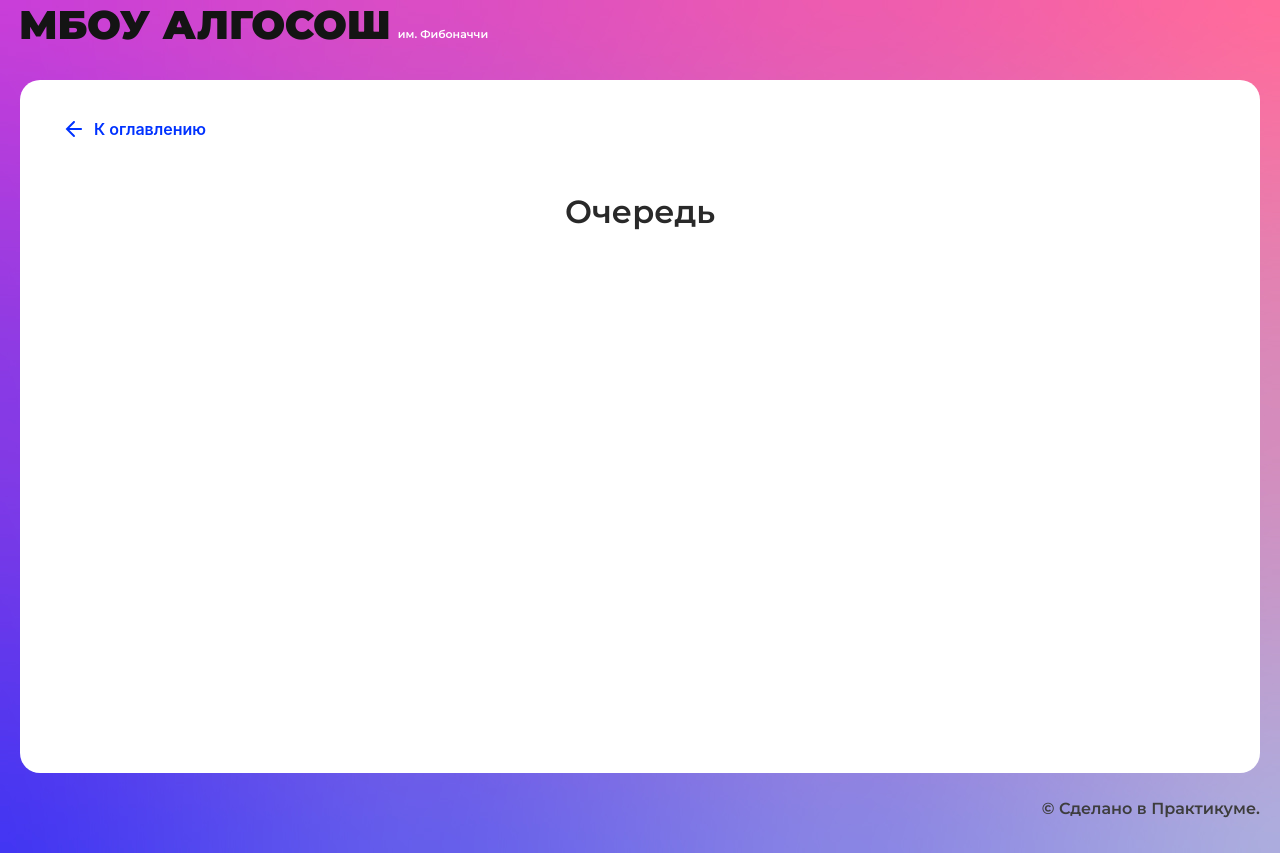
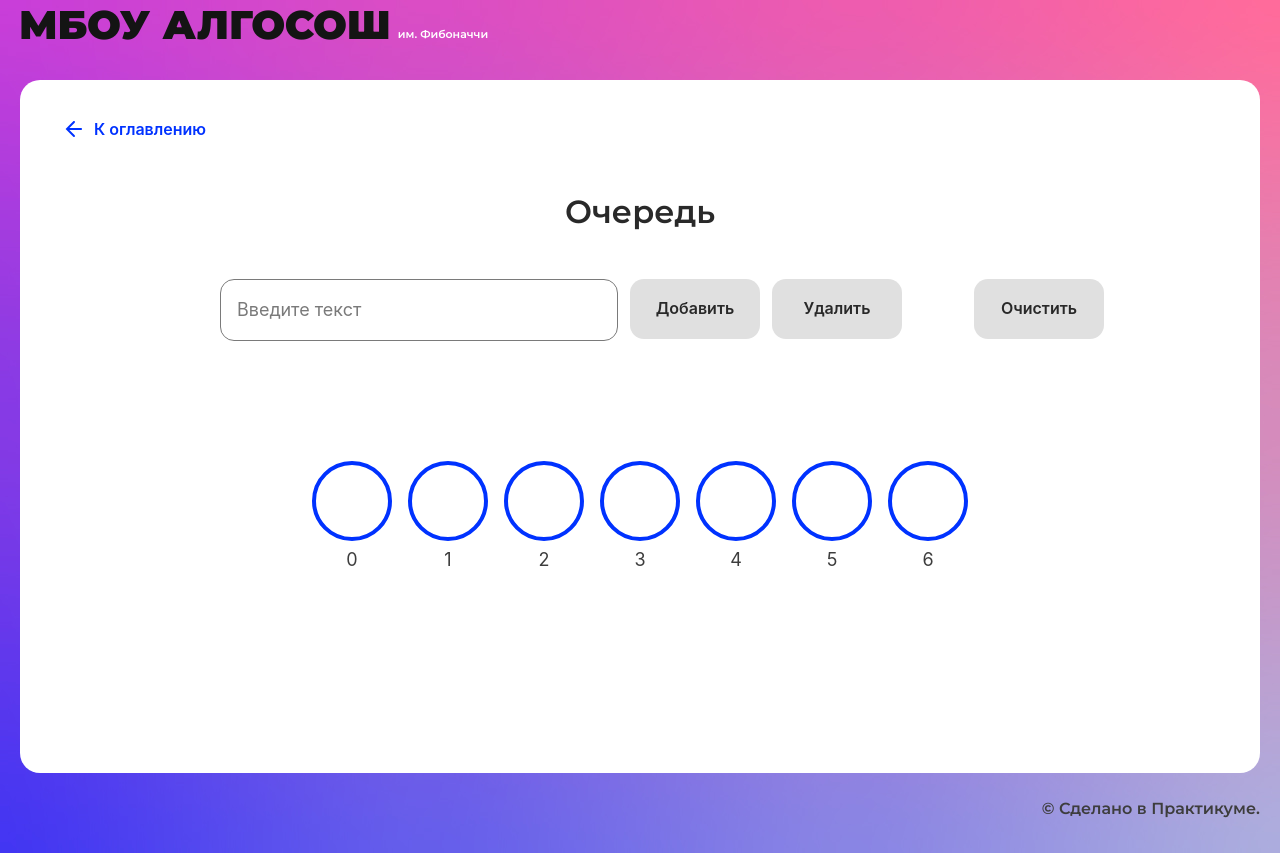
Before and after one commit to Dvdovina/algoSosh, a React (Create React App) app: page /queue in a window 1280 px wide. Built offline with nearby package versions, Linux system fonts and the light colour scheme.

Commit message:
feat: queue-algorithm

```diff
--- /dev/null
+++ b/src/components/queue-page/queue-page algorithm.ts
@@ -0,0 +1,63 @@
+
+
+type TQueue<T> = {
+    enqueue: (item: T) => void;
+    dequeue: () => void;
+    peak: () => T | null;
+    getTail: () => T | null;
+    getElements: () => (T | null)[];
+    isEmpty: () => boolean;
+    clear: () => void;
+}
+
+export class Queue<T> implements TQueue<T> {
+    private container: (T | null)[] = [];
+    private head = 0;
+    private tail = 0;
+    private length: number = 0;
+    private size: number = 0;
+    constructor(size: number) {
+        this.size = size;
+        this.container = Array(size);
+    }
+    enqueue = (i: T) => {
+        if (this.length >= this.size) {
+            throw new Error("Maximum length error");
+        }
+        this.container[this.tail % this.size] = i;
+        this.tail++;
+        this.length++;
+    };
+    dequeue = () => {
+        if (this.isEmpty()) {
+            throw new Error("The queue is empty");
+        }
+        const item = this.container[this.head];
+        delete this.container[this.head % this.size];
+        this.length--;
+        this.head++;
+        return item;
+    };
+    peak = () => {
+        if (this.isEmpty()) {
+            throw new Error("The queue is empty");
+        }
+        return this.container[this.head];
+    };
+    getTail = () => {
+        if (this.isEmpty()) {
+            throw new Error("The queue is empty");
+        }
+        return this.container[this.tail - 1];
+    };
+    getElements = () => {
+        return this.container;
+    };
+    isEmpty = () => this.length === 0
+    clear = () => {
+        this.head = 0;
+        this.tail = 0;
+        this.container = Array(this.size);
+        this.length = 0;
+    };
+}
--- a/src/components/queue-page/queue-page.module.css
+++ b/src/components/queue-page/queue-page.module.css
@@ -0,0 +1,27 @@
+.input_box {
+    display: flex;
+    gap: 12px;
+    margin: 0 auto;
+    max-width: 840px;
+}
+
+.buttons_box {
+    display: flex;
+    gap: 12px;
+    justify-content: flex-start;
+    width: 430px;
+}
+
+.clear {
+    margin-left: 60px;
+}
+
+.circle_box {
+    display: flex;
+    gap: 16px;
+    justify-content: center;
+    list-style-type: none;
+    margin: 0 auto;
+    padding-left: 0;
+    padding-top: 120px;
+}
--- a/src/components/queue-page/queue-page.tsx
+++ b/src/components/queue-page/queue-page.tsx
@@ -1,15 +1,105 @@
 import React from "react";
+import { useForm } from "../../hooks/hooks";
+import { useState } from "react";
+import { TString } from "../../types/common-types";
 import { SolutionLayout } from "../ui/solution-layout/solution-layout";
 import queuePageStyles from "./queue-page.module.css"
 import { Input } from "../ui/input/input";
 import { Button } from "../ui/button/button";
 import { Circle } from "../ui/circle/circle";
+import { ElementStates } from "../../types/element-states";
+import { SHORT_DELAY_IN_MS } from "../../constants/delays";
+import { timeout } from "../../utils/utils";
+import { Queue } from "./queue-page algorithm";
+import { ChangeEvent } from "react";
 
 
 export const QueuePage: React.FC = () => {
+
+  const { values, handleChange, setValues } = useForm({ value: "" })
+
+  const [queue, setQueue] = useState(new Queue<TString>(7));
+
+  let array = queue.getElements() as TString[];
+
+  const initialArray = Array.from({ length: 7 }).map(() => ({ value: "", state: ElementStates.Default, })) as TString[];
+
+  const [arr, setArr] = useState<TString[]>(initialArray);
+
+  const onClick = async (text: string) => {
+    if (values.value !== "" && text === "Добавить") {
+      queue.enqueue({ value: values.value, state: ElementStates.Changing });
+      setQueue(queue);
+      setArr([...array]);
+      await timeout(SHORT_DELAY_IN_MS);
+      queue.getTail()!.state = ElementStates.Default;
+      setValues({ value: "" });
+      setArr([...array]);
+    } else if (text === "Удалить") {
+      queue.peak()!.state = ElementStates.Changing;
+      setQueue(queue);
+      setArr([...array]);
+      await timeout(SHORT_DELAY_IN_MS);
+      queue.dequeue();
+      setQueue(queue);
+      await timeout(SHORT_DELAY_IN_MS);
+      setArr([...array]);
+    } else if (text === "Очистить") {
+      queue.clear();
+      setQueue(queue);
+      array = initialArray;
+      setArr([...array]);
+    }
+  };
+
   return (
     <SolutionLayout title="Очередь">
-
+      <form className={queuePageStyles.input_box}>
+        <Input
+          maxLength={4}
+          value={values.value}
+          name="value"
+          type="string"
+          onChange={(e: ChangeEvent<HTMLInputElement>) => handleChange(e)}
+        />
+        <div className={queuePageStyles.buttons_box}>
+          <Button
+            text="Добавить"
+            type="button"
+            onClick={(e) => onClick("Добавить")}
+            disabled={
+              values.value === "" ||
+                (!queue.isEmpty() && arr.slice(-1)[0] === queue.getTail())
+                ? true : false}
+          />
+          <Button
+            text="Удалить"
+            type="button"
+            onClick={(e) => onClick("Удалить")}
+            disabled={!queue.isEmpty() ? false : true}
+          />
+          <Button
+            text="Очистить"
+            type="button"
+            extraClass={queuePageStyles.clear}
+            onClick={(e) => onClick("Очистить")}
+            disabled={!queue.isEmpty() ? false : true}
+          />
+        </div>
+      </form>
+      <ul className={queuePageStyles.circle_box}>
+        {arr?.map((item, index) => (
+          <li key={index}>
+            <Circle
+              letter={item?.value}
+              state={item?.state}
+              index={index}
+              head={!queue.isEmpty() && queue.peak() === item ? "head" : ""}
+              tail={!queue.isEmpty() && queue.getTail() === item ? "tail" : ""}
+            />
+          </li>
+        ))}
+      </ul>
     </SolutionLayout>
   );
 };
```
